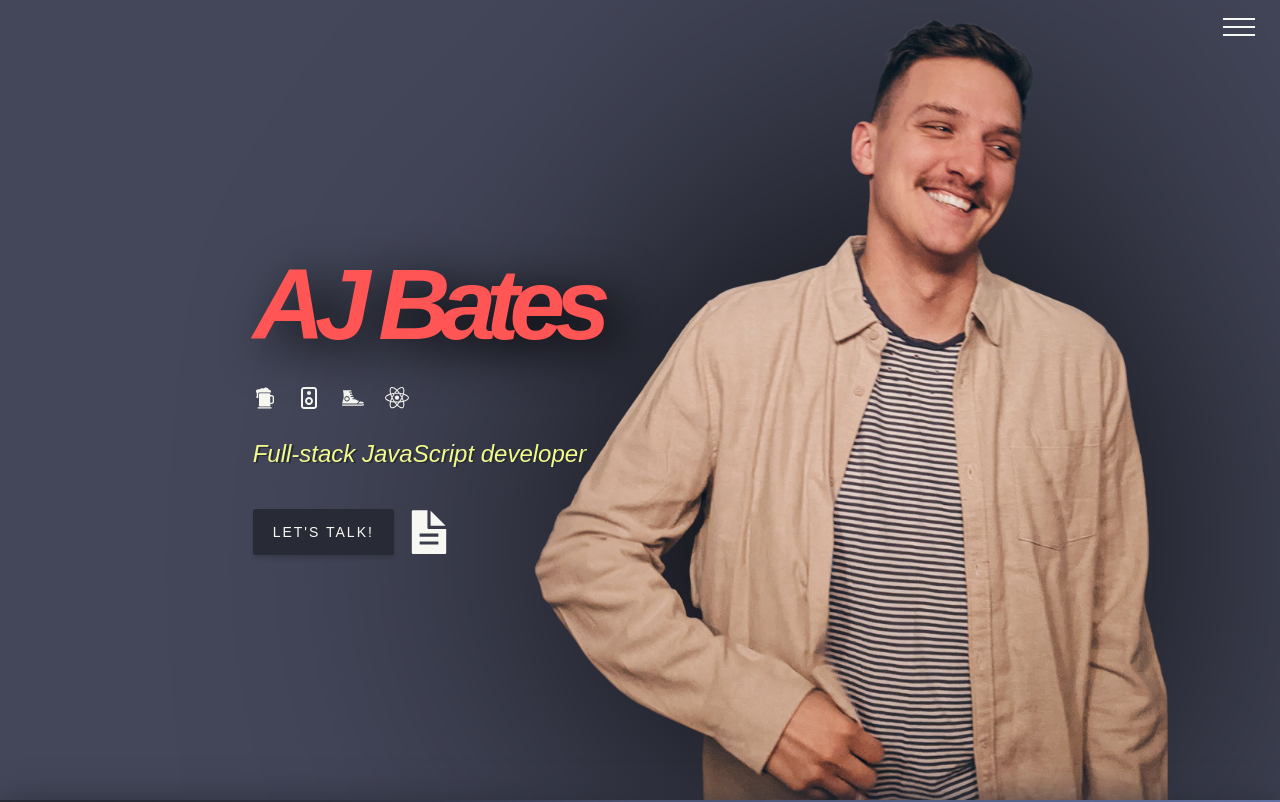
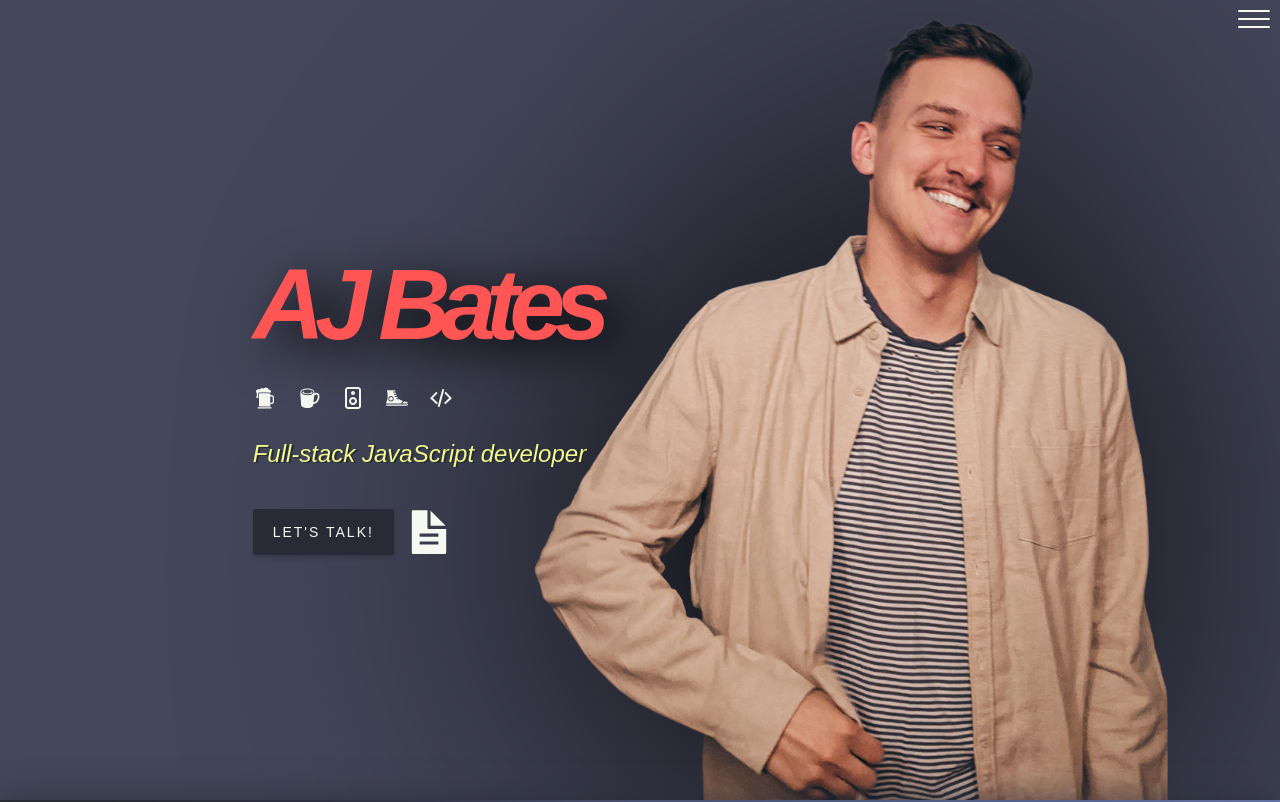
Before and after one commit to ajbates2/react_portfolio, a React (Create React App) app: page / in a window 1280 px wide. Shown: the top 802 px of the page. Built offline with nearby package versions, Linux system fonts and the light colour scheme; a web font is replaced by a local one.

Commit message:
small animation and icon updates

```diff
--- a/src/components/Header/CTA.js
+++ b/src/components/Header/CTA.js
@@ -1,19 +1,12 @@
-import { IoIosBeer } from 'react-icons/io';
-import { CgMusicSpeaker } from 'react-icons/cg';
-import { GiConverseShoe } from 'react-icons/gi';
-import { GrReactjs } from 'react-icons/gr';
 import CTAButtons from './CTAButtons';
+import CTAIcons from './CTAIcons';
 
 export default function CTA() {
+
 	return (
 		<div className='header_cta'>
 			<h1 className='my_name'>AJ Bates</h1>
-			<p className='cta_icon_container'>
-				<IoIosBeer className='cta_icons' />
-				<CgMusicSpeaker className='cta_icons' />
-				<GiConverseShoe className='cta_icons' />
-				<GrReactjs className='cta_icons' />
-			</p>
+			<CTAIcons />
 			<h2 className='cta_description'>Full-stack JavaScript developer</h2>
 			<CTAButtons />
 		</div>
--- /dev/null
+++ b/src/components/Header/CTAIcons.js
@@ -0,0 +1,16 @@
+import { IoIosBeer, IoIosCode } from 'react-icons/io';
+import { CgCodeSlash, CgMusicSpeaker } from 'react-icons/cg';
+import { GiCoffeeMug, GiConverseShoe } from 'react-icons/gi';
+
+export default function CTAIcons() {
+
+	return (
+		<p className='cta_icon_container'>
+			<IoIosBeer className='cta_icons' />
+			<GiCoffeeMug className='cta_icons' />
+			<CgMusicSpeaker className='cta_icons' />
+			<GiConverseShoe className='cta_icons' />
+			<CgCodeSlash className='cta_icons' />
+		</p>
+	);
+}
--- a/src/components/Header/Header.css
+++ b/src/components/Header/Header.css
@@ -12,6 +12,9 @@
     margin-bottom: -10px;
     max-height: 100vh;
     overflow-x: hidden;
+    animation: fadeInAnimation ease 2s;
+    animation-iteration-count: 1;
+    animation-fill-mode: forwards;
 }
 
 .headshot_container {
@@ -29,6 +32,19 @@
     align-self: center;
     justify-self: center;
     z-index: 1;
+
+    animation-iteration-count: 1;
+    animation-fill-mode: forwards;
+}
+
+@keyframes fadeInAnimation {
+    0% {
+        opacity: 0;
+        transform: translateY(30px)
+    }
+    100% {
+        opacity: 1;
+    }
 }
 
 .my_name {
--- a/src/components/Header/HeaderContainer.js
+++ b/src/components/Header/HeaderContainer.js
@@ -4,7 +4,10 @@ import Me from './Me';
 
 export default function HeaderContainer(props) {
 	return (
-		<header className={`header_container ${props.background}`} id='home'>
+		<header
+			className={`header_container ${props.background}`}
+			id='home'
+		>
 			<CTA />
 			<Me />
 		</header>
--- a/src/components/Nav/Nav.css
+++ b/src/components/Nav/Nav.css
@@ -40,10 +40,63 @@
 }
 
 .menu_button {
-    font-size: xx-large;
-    margin-right: 15px;
+    outline: none;
+    background-color: transparent;
+    width: 2em;
+    height: 1.3em;
+    position: relative;
+    border: none;
+    font-size: inherit;
 }
 
-.menu_button:hover {
+.menu_button__checkbox:checked ~ .menu_button__bar:nth-of-type(1),
+    .menu_button__checkbox:checked ~ .menu_button__bar:nth-of-type(3) {
+    transform: translateY(-50%);
+    top: 50%;
+}
+
+.menu_button__checkbox:checked ~ .menu_button__bar:nth-of-type(1) {
+    transform: rotate(45deg);
+}
+
+.menu_button__checkbox:checked ~ .menu_button__bar:nth-of-type(2) {
+    opacity: 0;
+}
+
+.menu_button__checkbox:checked ~ .menu_button__bar:nth-of-type(3) {
+    transform: rotate(-45deg);
+}
+
+.menu_button__bar {
+    background-color: #f8f8f2;
+    width: 100%;
+    left: 0;
+    transform-origin: center;
+    height: 2px;
+    position: absolute;
+    border-radius: 10px;
+    transition: all .3s;
+}
+
+.menu_button__checkbox {
+    position: absolute;
+    top: 0;
+    left: 0;
+    width: 100%;
+    height: 100%;
+    z-index: 2;
+    opacity: 0;
     cursor: pointer;
 }
+
+.menu_button__bar:nth-of-type(1) {
+    top: 0;
+}
+
+.menu_button__bar:nth-of-type(2) {
+    top: calc(50% - (5px / 2));
+}
+
+.menu_button__bar:nth-of-type(3) {
+    top: calc(100% - 5px);
+}
--- a/src/components/Nav/NavMenu.js
+++ b/src/components/Nav/NavMenu.js
@@ -1,20 +1,19 @@
-import { useState } from "react";
-import { VscMenu } from "react-icons/vsc";
-import NavList from "./NavList";
-import './Nav.css'
+import { useState } from 'react';
+import NavList from './NavList';
+import './Nav.css';
 
 export default function NavMenu() {
-    const [menu, openMenu] = useState(false)
+	const [menu, openMenu] = useState(false);
 
-    return (
-        <nav className='nav_container'>
-            <VscMenu
-                className='menu_button'
-                onClick={() => openMenu(!menu)}
-            />
-            <NavList
-                menuState={menu}
-                closeMenu={() => openMenu(!menu)} />
-        </nav>
-    )
+	return (
+		<nav className='nav_container'>
+			<button className='menu_button' onClick={() => openMenu(!menu)}>
+				<input className='menu_button__checkbox' type='checkbox' />
+				<span className='menu_button__bar'> </span>
+				<span className='menu_button__bar'> </span>
+				<span className='menu_button__bar'> </span>
+			</button>
+			<NavList menuState={menu} closeMenu={() => openMenu(!menu)} />
+		</nav>
+	);
 }
```
Also changed, not shown: 1 other file (tests, documents, lock files or other folders).
